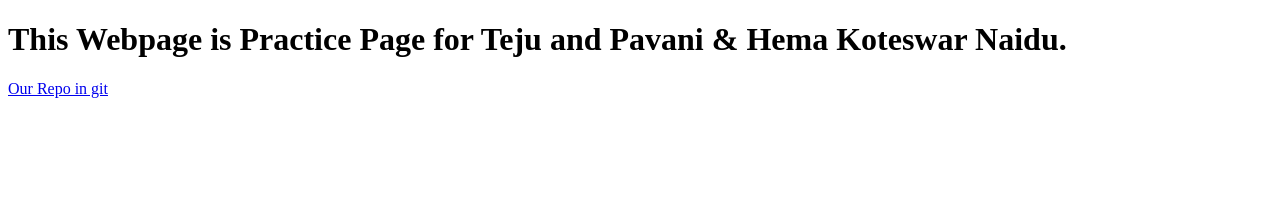
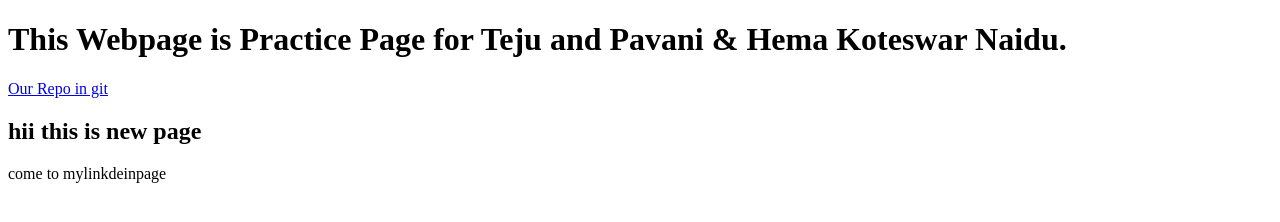
Before and after one commit to Hemakotibonthada/fullstack, a plain HTML site: page Front_End/index.html in a window 1280 px wide. Drawn offline with Linux system fonts and the light colour scheme.

Commit message:
added  pavani's linkedin page

```diff
--- a/Front_End/index.html
+++ b/Front_End/index.html
@@ -8,5 +8,9 @@
 <body>
     <h1>This Webpage is Practice Page for Teju and Pavani & Hema Koteswar Naidu.</h1>
     <a href="https://github.com/Hemakotibonthada/fullstack.git" target="_blank" >Our Repo in git </a>
+    <h2> hii  this  is new page </h2>
+    <a heref="www.linkedin.com/in/ganta-pavani" > come to mylinkdeinpage</a>
+
+
 </body>
 </html>
```
